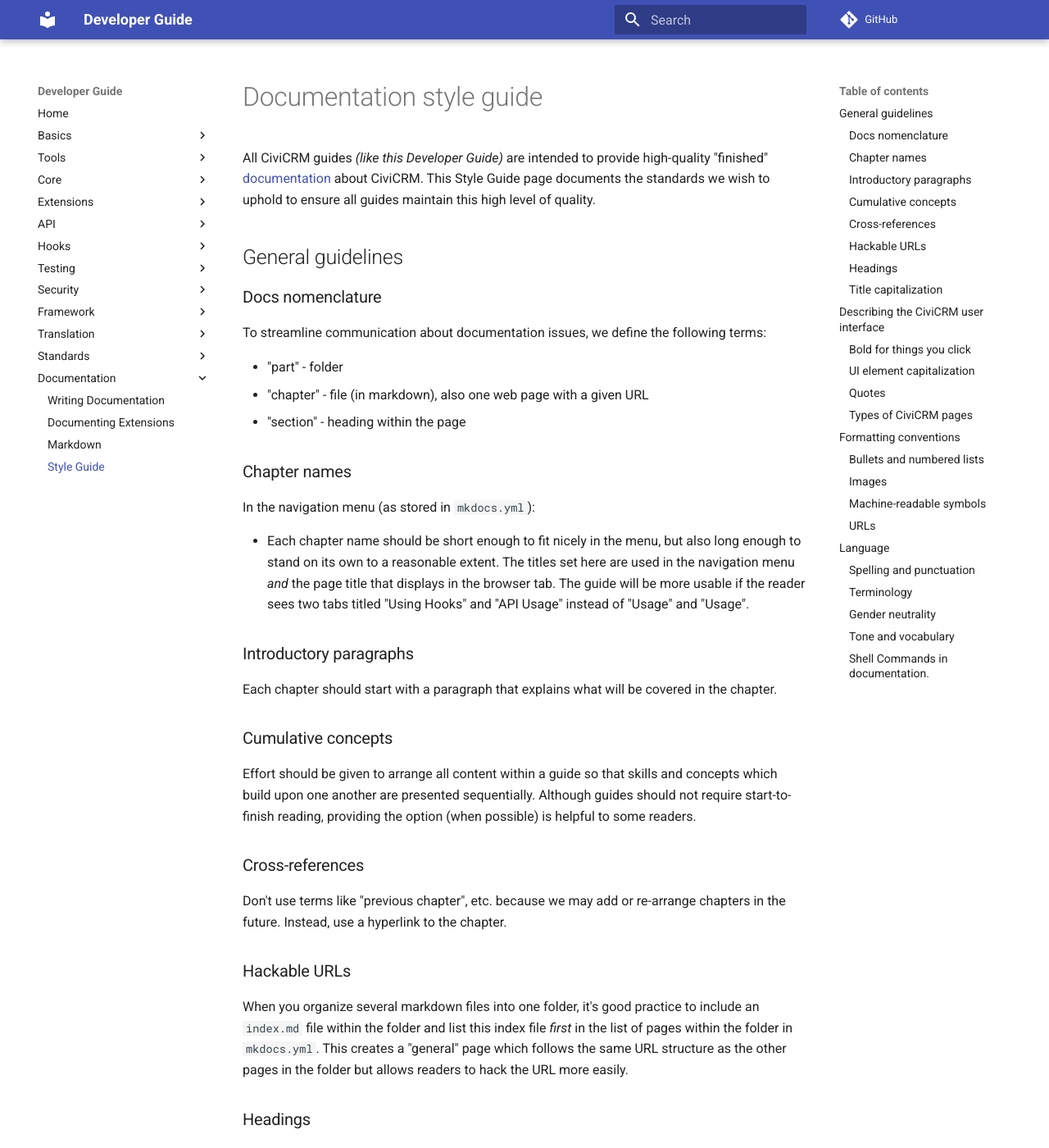
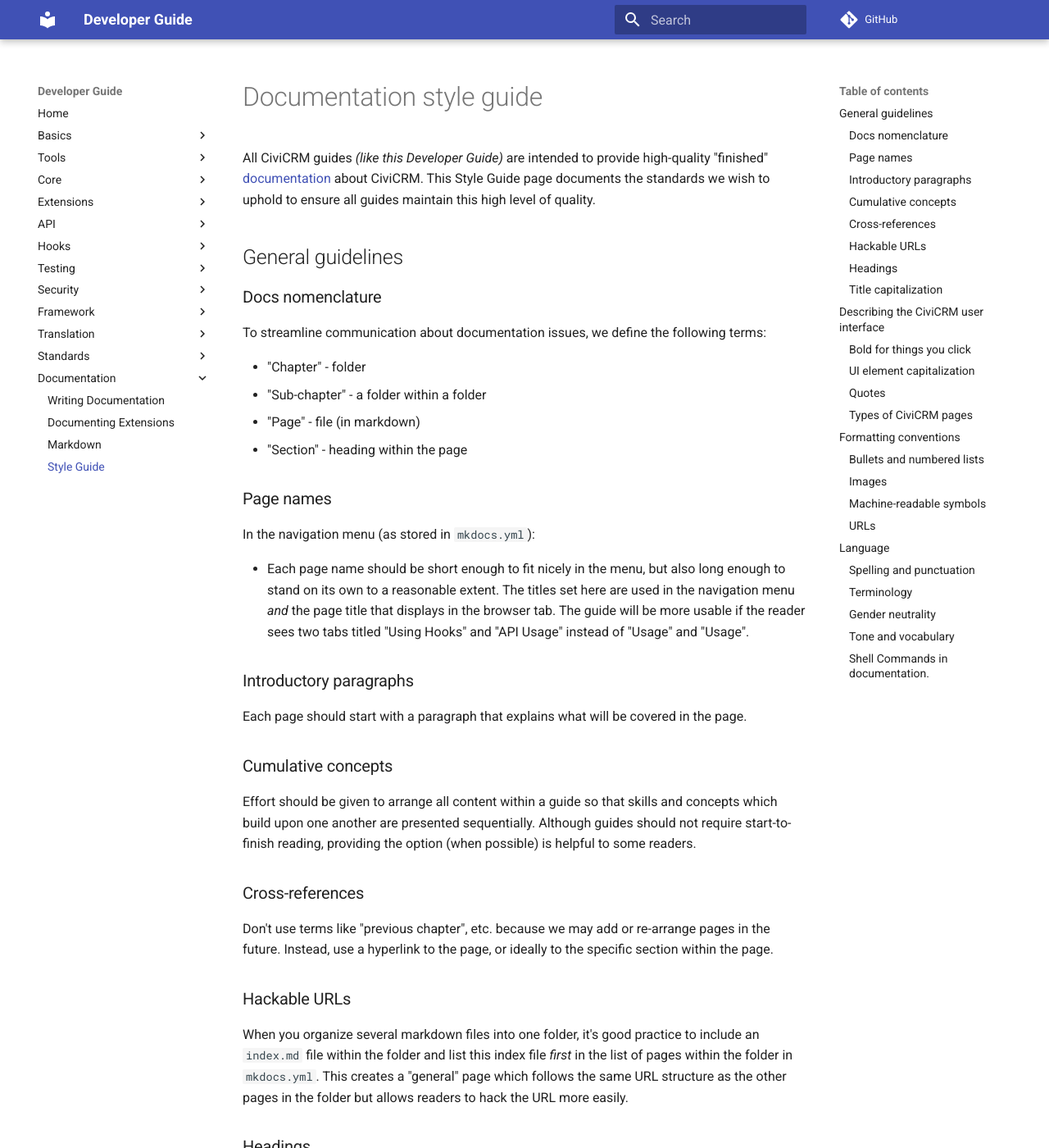
Before and after one commit to civicrm/civicrm-dev-docs, an MkDocs documentation site: the page built from docs/documentation/style-guide.md, in a window 1280 px wide and 1400 px high. Shown: the whole window at 82% size. Built offline with MkDocs 1.6.1 and Material for MkDocs 9.7.7, drawn with Linux system fonts in a browser that asks for light colours; comment, search, counter and statistics services are not loaded; old or Windows-style settings are respelled for this version of MkDocs; some of the changed text lies outside the part shown.

Commit message:
Change docs nomenclature in style guide
Use the terminology "Chapter/Sub-chapter/Page/Section" instead of
"Part/??/Chapter/Section" because it's more intuitive.

```diff
--- a/docs/documentation/style-guide.md
+++ b/docs/documentation/style-guide.md
@@ -11,15 +11,16 @@
 
 To streamline communication about documentation issues, we define the following terms:
 
--   "part" - folder
--   "chapter" - file (in markdown), also one web page with a given URL
--   "section" - heading within the page
+-   "Chapter" - folder
+-   "Sub-chapter" - a folder within a folder
+-   "Page" - file (in markdown)
+-   "Section" - heading within the page
 
-### Chapter names
+### Page names
 
 In the navigation menu (as stored in `mkdocs.yml`):
 
--   Each chapter name should be short enough to fit nicely in the menu,
+-   Each page name should be short enough to fit nicely in the menu,
     but also long enough to stand on its own to a reasonable extent.
     The titles set here are used in the navigation menu *and* the page title
     that displays in the browser tab. The guide will be more usable if the
@@ -28,8 +29,8 @@
 
 ### Introductory paragraphs
 
-Each chapter should start with a paragraph that explains what will be
-covered in the chapter.
+Each page should start with a paragraph that explains what will be
+covered in the page.
 
 ### Cumulative concepts
 
@@ -41,7 +42,7 @@
 ### Cross-references
 
 Don't use terms like "previous chapter", etc. because we may add or re-arrange
-chapters in the future. Instead, use a hyperlink to the chapter.
+pages in the future. Instead, use a hyperlink to the page, or ideally to the specific section within the page.
 
 ### Hackable URLs
 
@@ -49,14 +50,14 @@
 
 ### Headings
 
-The first heading in a chapter should be Heading 1. All others should be
+The first heading in a page should be Heading 1. All others should be
 in H2 and H3, only where necessary.  If you find yourself wanting to use
-H4, consider if it's truly necessary and whether the chapter should
+H4, consider if it's truly necessary and whether the page should
 instead be refactored.
 
 ### Title capitalization
 
-Titles for parts, chapters, and sections should all be in sentence case
+Titles for chapters, pages, and sections should all be in sentence case
 (first word capitalized), not headline case (each word capitalized).
 
 ## Describing the CiviCRM user interface
```
